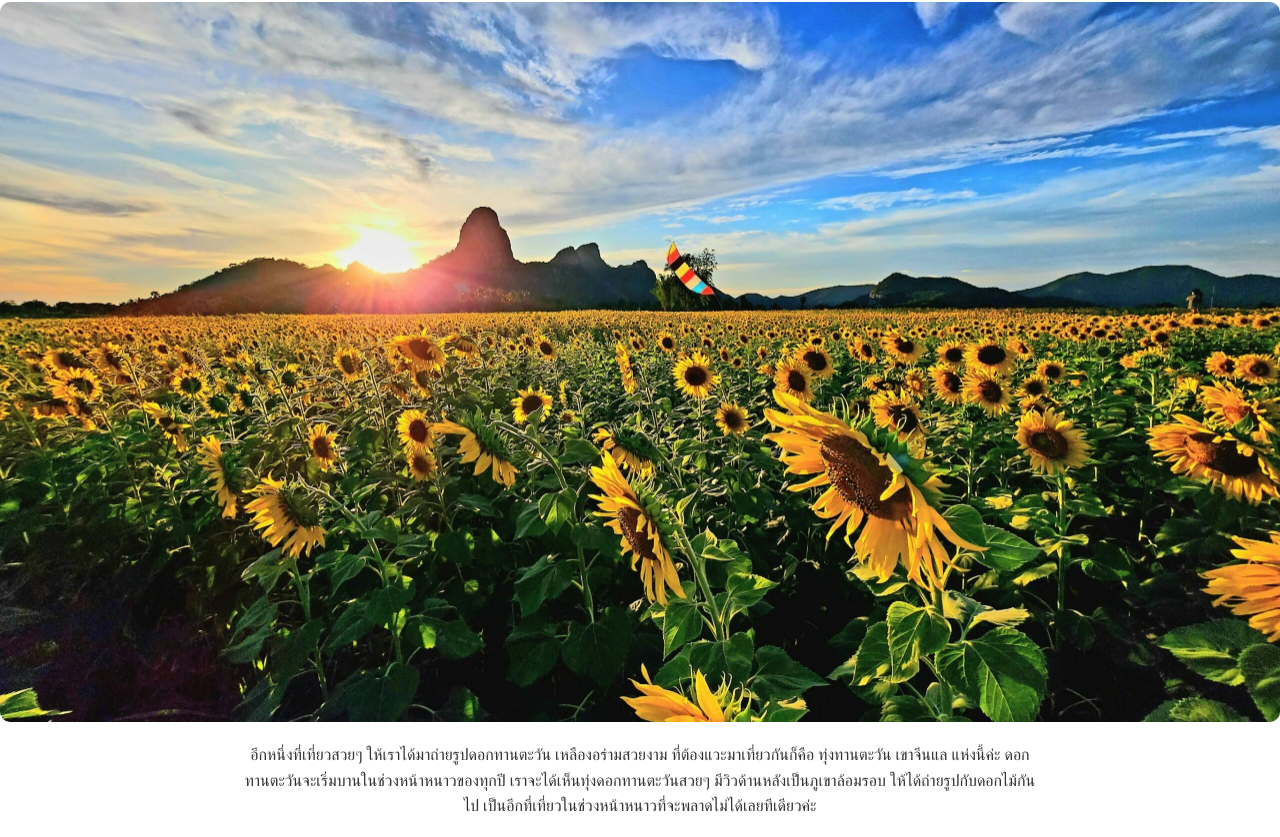
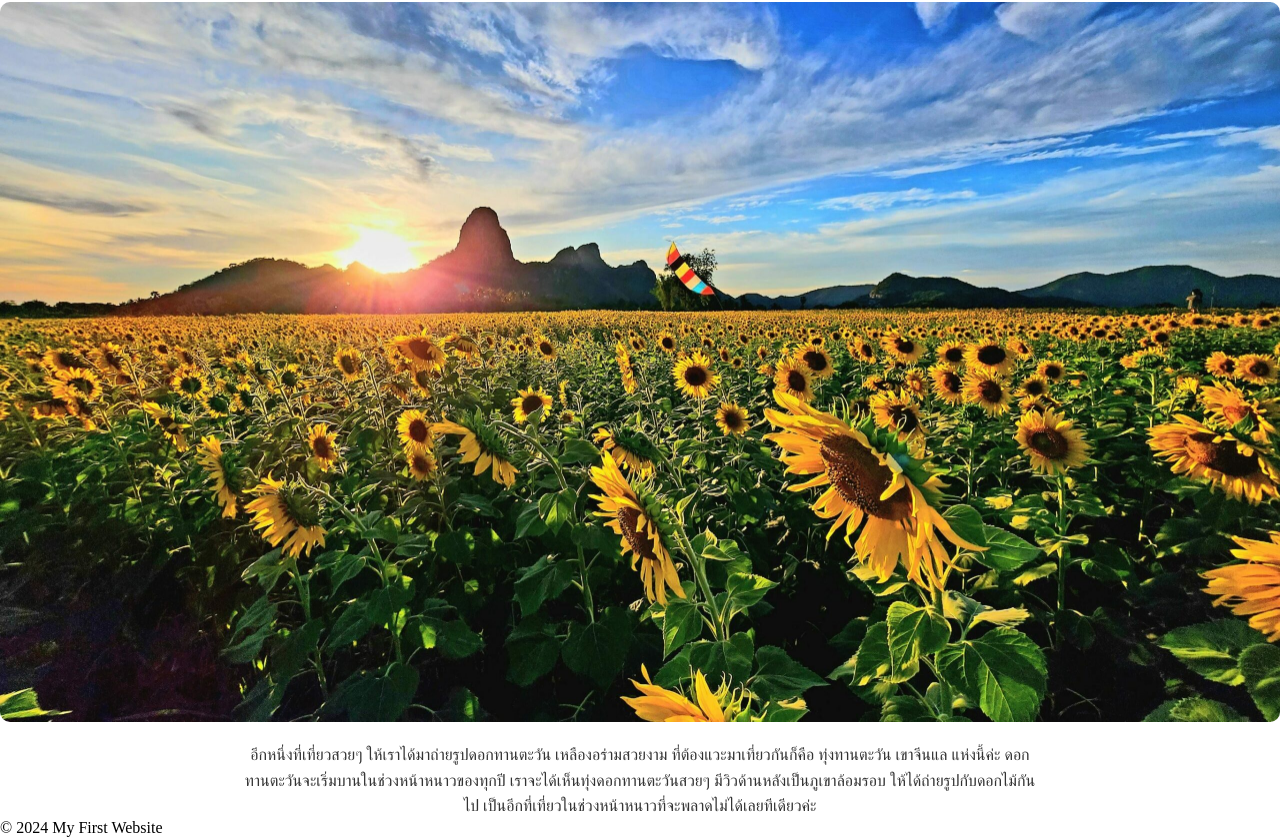
Before and after one commit to 66160130/66160130-hw1, a plain HTML site: page about.html in a window 1280 px wide. Shown: the part 3995-4832 px from the top of the page. Drawn offline with Linux system fonts and the light colour scheme.

Commit message:
footer about

```diff
--- a/about.html
+++ b/about.html
@@ -71,6 +71,9 @@
         </article>
     </section5>
     </main>
+    <footer>
+        <p>&copy; 2024 My First Website</p>
+    </footer>
 
 </body>
 </html>
```
